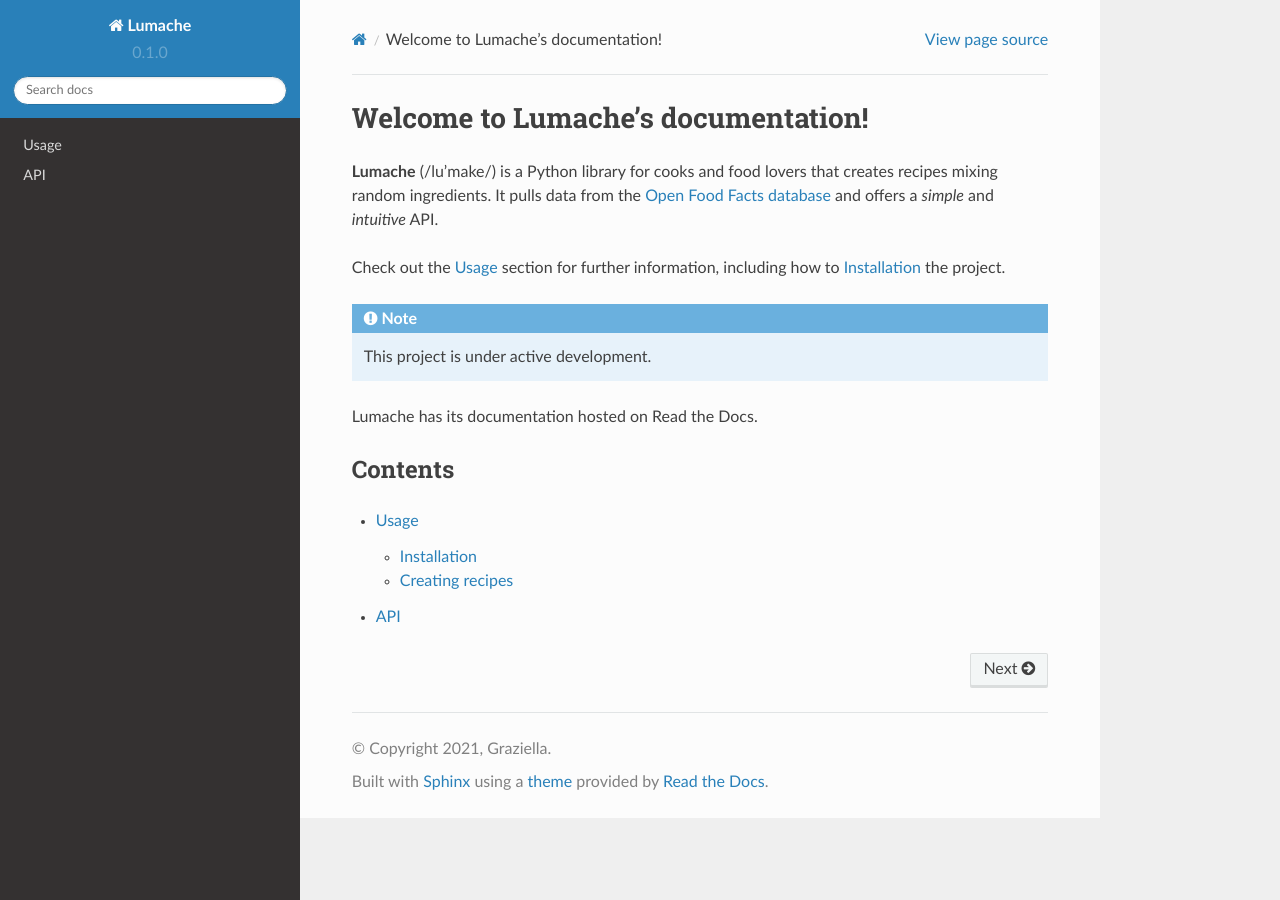
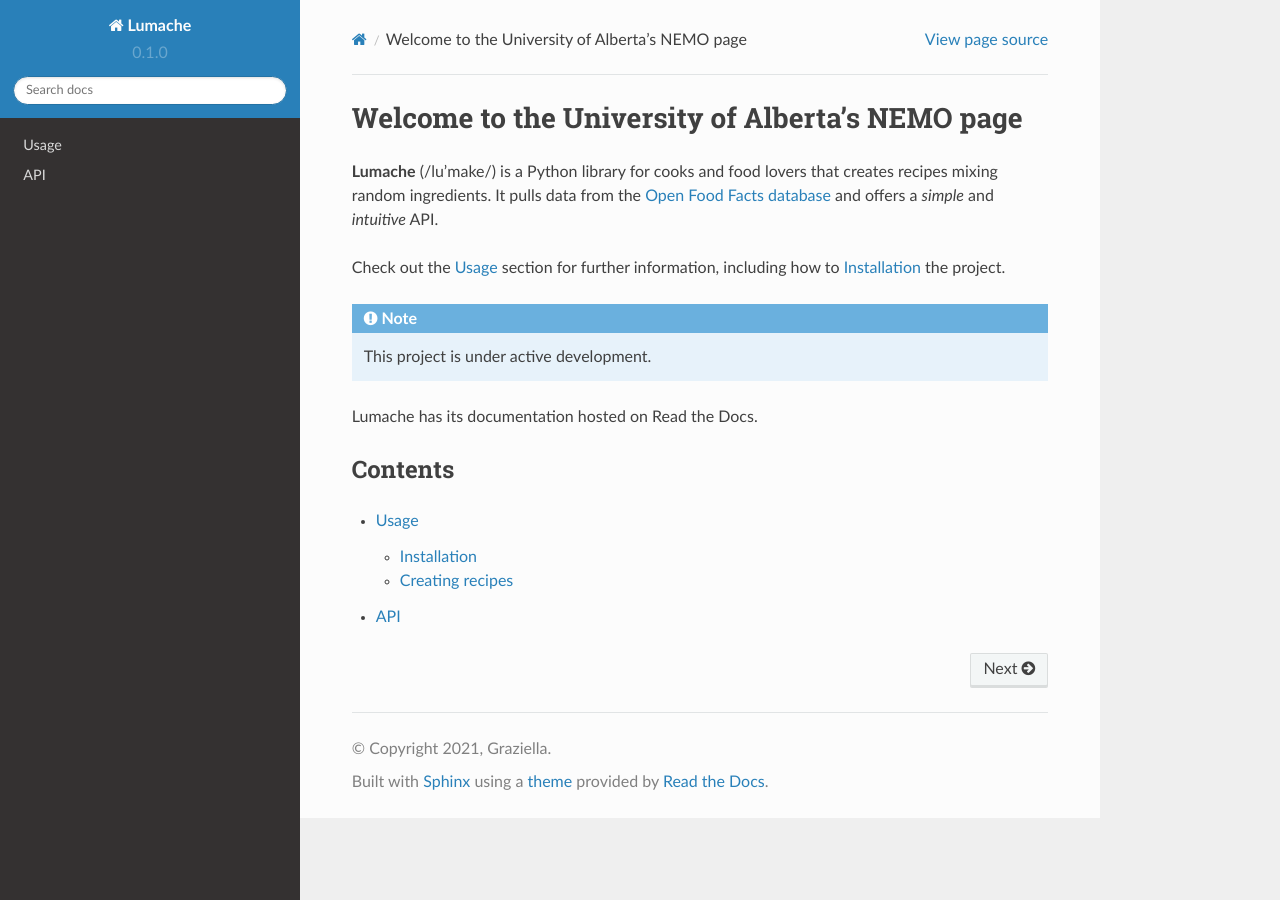
Before and after one commit to UofA-NEMO/rts-tutorial, a Sphinx documentation site: the page built from docs/source/index.rst, in a window 1280 px wide. Built offline with Sphinx 7.4.7 and the Read the Docs theme 2.0.0, drawn with Linux system fonts in a browser that asks for light colours.

Commit message:
Update index.rst

```diff
--- a/docs/source/index.rst
+++ b/docs/source/index.rst
@@ -1,4 +1,4 @@
-Welcome to Lumache's documentation!
+Welcome to the University of Alberta's NEMO page
 ===================================
 
 **Lumache** (/lu'make/) is a Python library for cooks and food lovers
```
